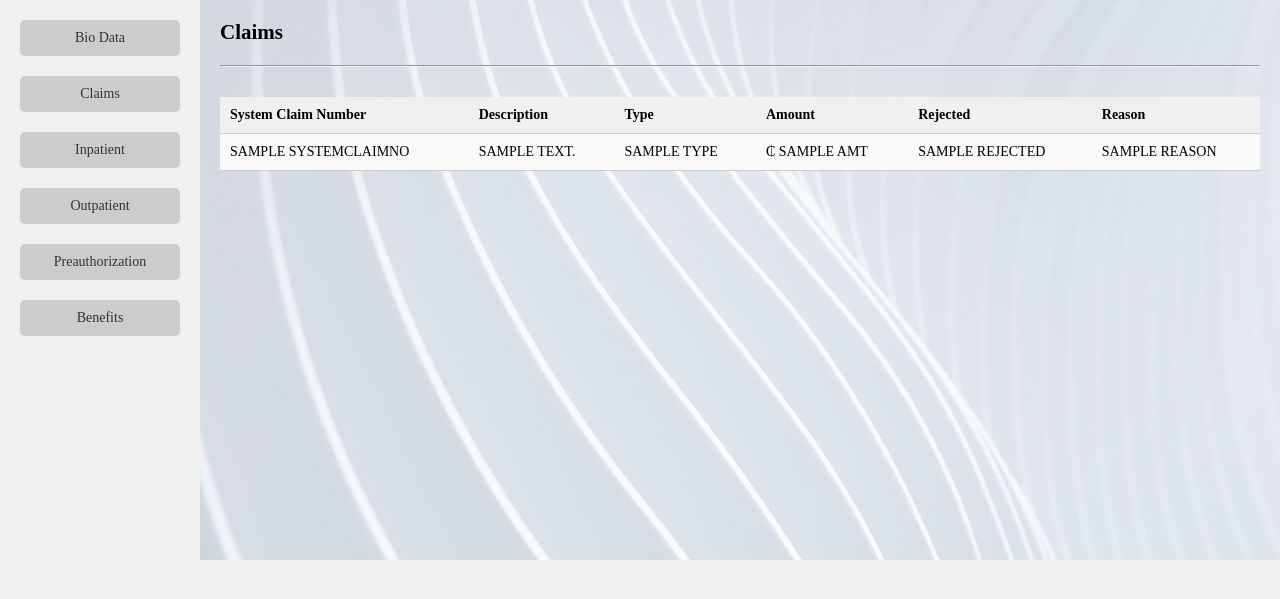
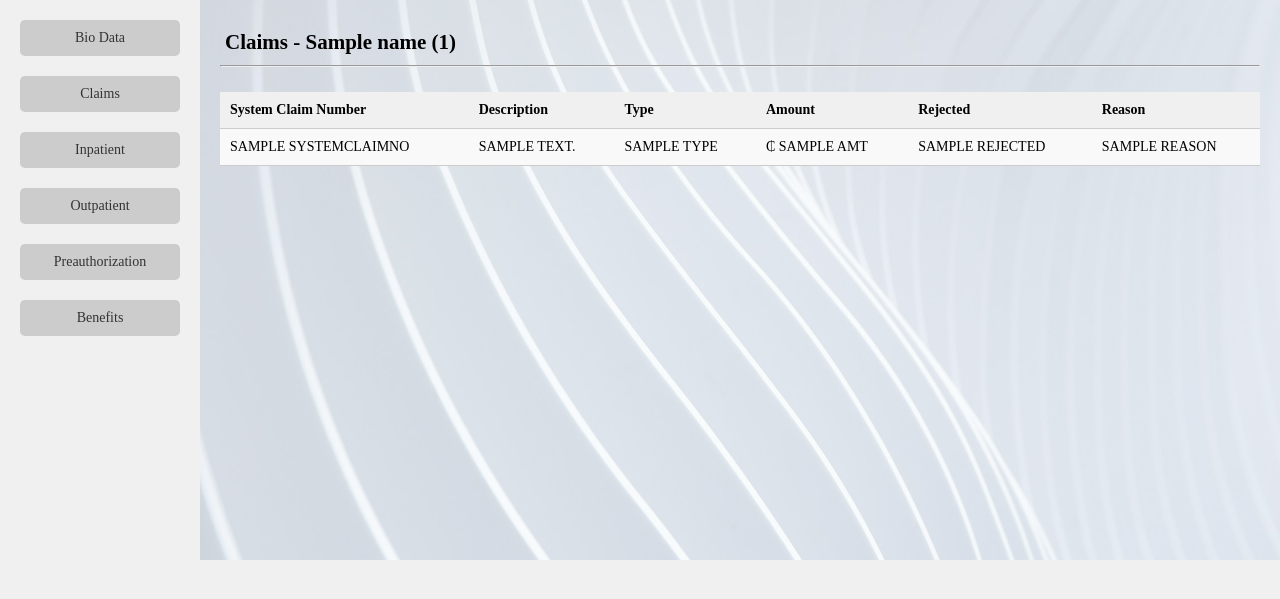
Before and after one commit to Joshua-N-Robertson/ami-main, a Django app: template templates/claims.html in a window 1280 px wide. Shown: the part 104-703 px from the top of the page. Run offline with Django 3.2, Linux system fonts and the light colour scheme; the template is opened without the code that fills it: most values are stand-ins (such as "Sample title", 1, 10 or a date in 2020).

Commit message:
updated caps benefits, css, claims

```diff
--- a/static/css/styles.css
+++ b/static/css/styles.css
@@ -86,7 +86,7 @@ header {
 }
 
 h2{
-    margin-bottom: 5px;
+    margin: 10px 0 0 5px;
 }
 
 /* Table styles */
@@ -97,7 +97,7 @@ h2{
 table {
     width: 100%;
     border-collapse: collapse;
-    margin-top: 10px;
+    margin-top: 5px;
 }
 table th, table td {
     padding: 10px;
@@ -119,7 +119,7 @@ table tr:hover {
 }
 
 hr{
-    margin: 20px 0 20px 0;
+    margin: 10px 0 20px 0;
 }
 
 .pagination{
--- a/templates/capsbenefits.html
+++ b/templates/capsbenefits.html
@@ -29,9 +29,10 @@
             <th>Byear</th>
             <th>Update Comp</th>
         </tr>
+        {% for capsbenefitsdata in capsbenefitsdata %}
         <tr>
             <td>{{ capsbenefitsdata.caps }}</td>
-            <td>{{capsbenefitsdata.amt}}</td>
+            <td>&#8373;{{capsbenefitsdata.amt}}</td>
             <td>{{capsbenefitsdata.type}}</td>
             <td>{{ capsbenefitsdata.iplan }}</td>
             <td>{{ capsbenefitsdata.comp }}</td>
@@ -41,6 +42,7 @@
             <td>{{ capsbenefitsdata.byear }}</td>
             <td>{{ capsbenefitsdata.updatecomp }}</td>
         </tr>
+        {% endfor %}
     </table>
 </div>
 {% endblock %}
--- a/templates/claims.html
+++ b/templates/claims.html
@@ -11,9 +11,9 @@
 {% endblock %}
 
 {% block content %}
-<!-- Table for Claims -  {{ name }} ({{ memberID }})-->
+<!-- Table for Claims -->
 {% if page_obj %}
-    <h2>Claims </h2>
+    <h2>Claims - {{ name }} ({{ memberID }})</h2>
     <hr>
     <div class="table-wrapper">
         <table>
```
